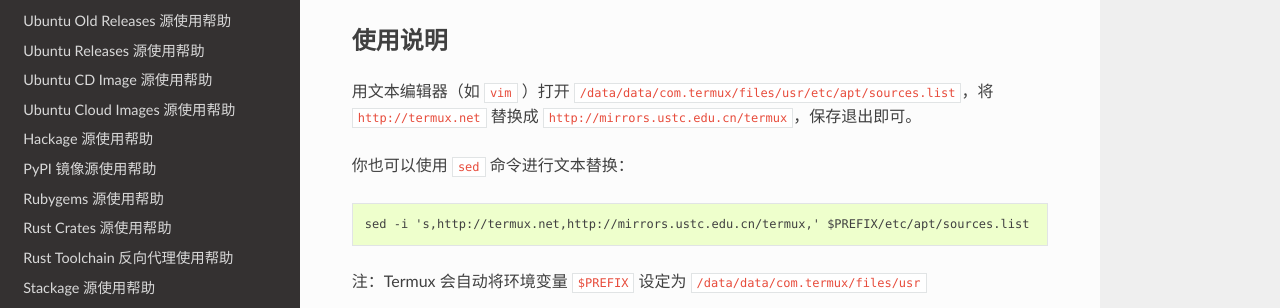
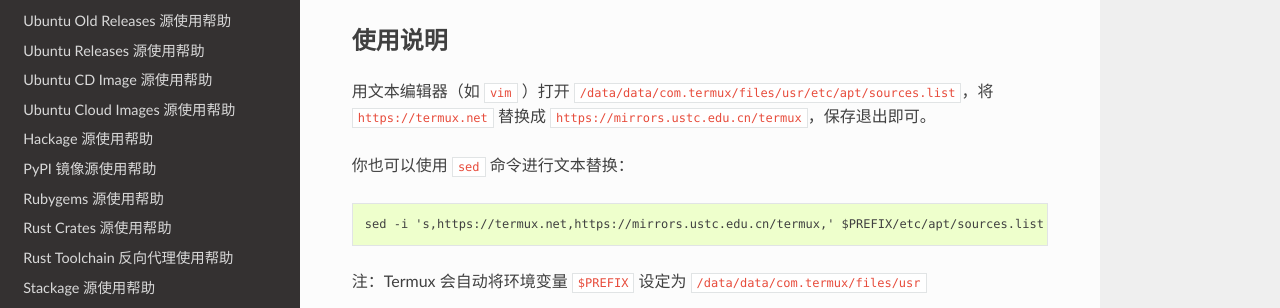
Before and after one commit to ustclug/mirrorhelp, a Sphinx documentation site: the page built from source/termux.rst, in a window 1280 px wide and 1129 px high. Shown: the part 468-776 px from the top of the window. Built offline with Sphinx 7.4.7 and the Read the Docs theme 2.0.0, drawn with Linux system fonts in a browser that asks for light colours; pages that are not in the unit, such as notebooks, are missing from menus; some of the changed lines change nothing that is shown.

Commit message:
Update termux.rst (#111)
fix urls.

```diff
--- a/source/termux.rst
+++ b/source/termux.rst
@@ -20,13 +20,13 @@
 使用说明
 ==============
 
-用文本编辑器（如 ``vim`` ）打开 :file:`/data/data/com.termux/files/usr/etc/apt/sources.list`，将 ``http://termux.net`` 替换成 ``http://mirrors.ustc.edu.cn/termux``，保存退出即可。
+用文本编辑器（如 ``vim`` ）打开 :file:`/data/data/com.termux/files/usr/etc/apt/sources.list`，将 ``https://termux.net`` 替换成 ``https://mirrors.ustc.edu.cn/termux``，保存退出即可。
 
 你也可以使用 ``sed`` 命令进行文本替换：
 
 ::
 
-    sed -i 's,http://termux.net,http://mirrors.ustc.edu.cn/termux,' $PREFIX/etc/apt/sources.list
+    sed -i 's,https://termux.net,https://mirrors.ustc.edu.cn/termux,' $PREFIX/etc/apt/sources.list
 
 注：Termux 会自动将环境变量 ``$PREFIX`` 设定为 :file:`/data/data/com.termux/files/usr`
 
```
